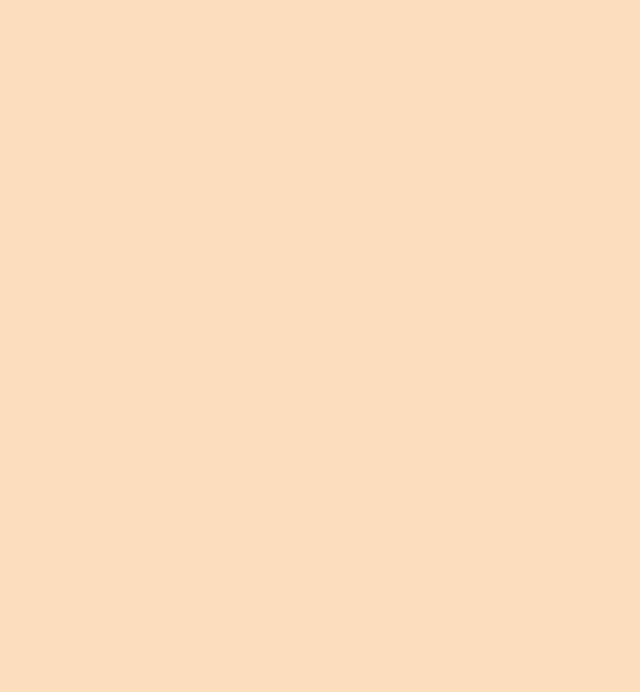
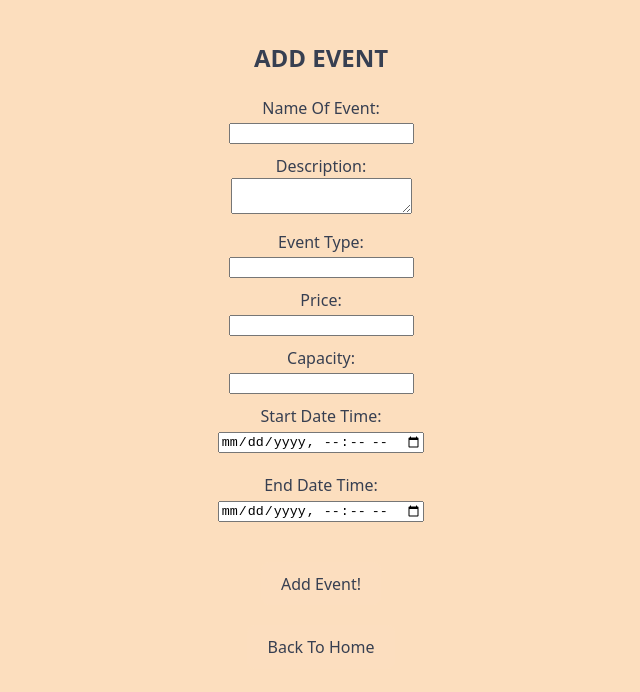
Before and after one commit to RenaudBernier/linkt, a React (Vite) app in the folder frontend/my-react-app/: page /CreateData in a window 1280 px wide. Before the commit this address had no page. Shown: the top 692 px of the page, without its empty margins (319-959 px from the left). Built offline with nearby package versions, Linux system fonts and the light colour scheme.

Commit message:
Creating createEvents branch, starting AddEvent implementation, made new AddEvent page and started AddEvent frontend

```diff
--- a/frontend/my-react-app/src/App.tsx
+++ b/frontend/my-react-app/src/App.tsx
@@ -16,6 +16,7 @@ import {
 import './App.css';
 import SignUp from './SignUp';
 import Login from './Login';
+import CreateData from './CreateData';
 import CheckoutPage from "./components/CheckoutPage.tsx";
 import Header from "./components/Header.tsx";
 import Footer from "./components/Footer";
@@ -114,6 +115,9 @@ function Home() {
                 <button onClick={() => navigate('/events')}>
                     Browse events
                 </button>
+                <button onClick={() => navigate('/CreateData')}>
+                    Create an Event?
+                </button>
       </Box>
         </>
     );
@@ -135,6 +139,7 @@ function App() {
                 <Route element={<BlankLayout/>}>
                     <Route path="/login" element={<Login/>}/>
                     <Route path="/signup" element={<SignUp/>}/>
+                    <Route path="/CreateData" element={<CreateData/>}/>
                     <Route path="/checkout/:ticketId" element={<CheckoutPage/>}/>
                 </Route>
             </Routes>
--- /dev/null
+++ b/frontend/my-react-app/src/CreateData.tsx
@@ -0,0 +1,120 @@
+import { useState } from 'react';
+import { useNavigate } from 'react-router-dom';
+import { addEvent } from './api/events.api.ts';
+import { useAuth } from './contexts/AuthContext';
+
+export default function AddEvent() {
+    const [title, setTitle] = useState('');
+    const [description, setDescription] = useState('');
+    const [eventType, setEventType] = useState('');
+    const [price, setPrice] = useState('');
+    const [startTime, setStartTime] = useState('');
+    const [endTime, setEndTime] = useState('');
+    const [location, setLocation] = useState('');
+    const [capacity, setCapacity] = useState('');
+    //const [userType, setUserType] = useState<'student' | 'org'>('student');
+    const navigate = useNavigate();
+    const { user } = useAuth();
+
+    const handleSubmit = async (e: React.FormEvent) => {
+        e.preventDefault();
+
+        try {
+            const response = await addEvent({
+                eventID: null,
+                title: title,
+                description: description,
+                category: eventType,
+                image: [],
+                price: Number(price),
+                startDate: new Date(startTime),
+                endDate: new Date (endTime),
+                location: location,
+                capacity: Number(capacity)
+            });
+
+
+            navigate('/');
+        } catch (error) {
+            console.error('New Event Creation failed!', error);
+            // TODO: Show error message to user
+        }
+    };
+
+    return (
+        <div style={{maxWidth: 400, margin: 'auto', padding: 20}}>
+            <h2>ADD EVENT</h2>
+            <form onSubmit={handleSubmit}>
+                <div>
+                    <label>Name Of Event: </label><br/>
+                    <input
+                        type="text"
+                        value={title}
+                        onChange={e => setTitle(e.target.value)}
+                        required
+                    />
+                </div>
+                <div style={{marginTop: 10}}>
+                    <label>Description: </label><br/>
+                    <textarea
+                        value={description}
+                        onChange={e => setDescription(e.target.value)}
+                        required
+                    ></textarea>
+                </div>
+                <div style={{marginTop: 10}}>
+                    <label>Event Type: </label><br/>
+                    <input
+                        type="text"
+                        value={eventType}
+                        onChange={e => setEventType(e.target.value)}
+                        required
+                    />
+                </div>
+                <div style={{marginTop: 10}}>
+                    <label>Price: </label><br/>
+                    <input
+                        type="number"
+                        value={price}
+                        onChange={e => setPrice(e.target.value)}
+                        required
+                    />
+                </div>
+                <div style={{marginTop: 10}}>
+                    <label>Capacity: </label><br/>
+                    <input
+                        type="number"
+                        value={capacity}
+                        onChange={e => setCapacity(e.target.value)}
+                        required
+                    />
+                </div>
+                <div style={{marginTop: 10, marginBottom: 20}}>
+                    <label>Start Date Time:</label><br/>
+                    <input
+                        type="datetime-local"
+                        value={startTime}
+                        onChange={e => setStartTime(e.target.value)}
+                        required
+                    />
+                </div>
+                <div style={{marginTop: 10, marginBottom: 20}}>
+                    <label>End Date Time:</label><br/>
+                    <input
+                        type="datetime-local"
+                        value={endTime}
+                        onChange={e => setEndTime(e.target.value)}
+                        required
+                    />
+                </div>
+                <button type="submit" style={{marginTop: 20}}>Add Event!</button>
+            </form>
+            <button style={{marginTop: 20}} onClick={() => navigate('/')}>
+                Back To Home
+            </button>
+        </div>
+
+    );
+
+
+}
--- a/frontend/my-react-app/src/api/events.api.ts
+++ b/frontend/my-react-app/src/api/events.api.ts
@@ -38,3 +38,8 @@ export const getEventById = async (eventId: number): Promise<Event> => {
     capacity: event.capacity,
   };
 };
+
+export const addEvent = async (givenEvent: Event) => {
+    const response = await axiosInstance.post('/events', givenEvent);
+    return response.data;
+};
--- a/frontend/my-react-app/src/types/event.interface.ts
+++ b/frontend/my-react-app/src/types/event.interface.ts
@@ -1,5 +1,5 @@
 export interface Event {
-    eventID: number;
+    eventID: number | null; //the "| null might cause errors in the future heads up"
     title: string;
     description: string;
     category: string;
```
